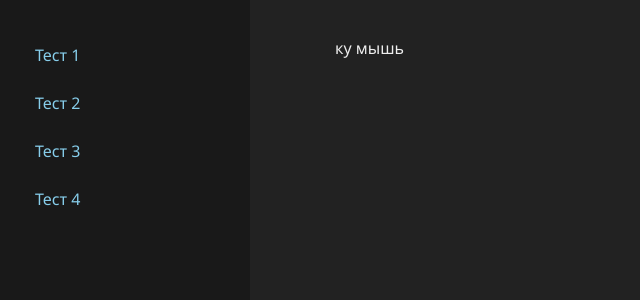
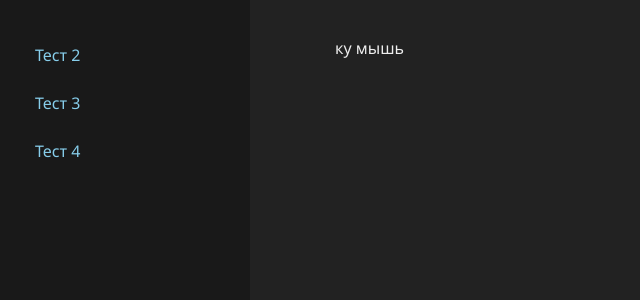
Before and after one commit to ct-y2024/notes, a Jekyll site: the page built from README.md, in a window 1280 px wide. Shown: the top 300 px of the page, without its empty margins (0-640 px from the left). Built offline with Jekyll 4.4.1, drawn with Linux system fonts in a browser that asks for light colours; our own code applies the rules of GitHub Pages for plain Markdown files.

```diff
--- a/_layouts/default.html
+++ b/_layouts/default.html
@@ -11,10 +11,9 @@
     <aside class="sidebar">
       <nav>
         <ul>
-          <li><a href="https://ct-y2024.github.io/notes/anekdote.md">Тест 1</a></li>
-          <li><a href="https://ct-y2024.github.io/notes/test1.md">Тест 2</a></li>
-          <li><a href="https://ct-y2024.github.io/notes/test2.md">Тест 3</a></li>
-          <li><a href="https://ct-y2024.github.io/notes/test3.md">Тест 4</a></li>
+          <li><a href="https://ct-y2024.github.io/notes/docs/test1.md">Тест 2</a></li>
+          <li><a href="https://ct-y2024.github.io/notes/docs/test2.md">Тест 3</a></li>
+          <li><a href="https://ct-y2024.github.io/notes/docs/test3.md">Тест 4</a></li>
       </nav>
     </aside>
 
```
Also changed, not shown: docs/test1.md (added, +1 -0 lines), docs/test2.md (added, +7 -0 lines), docs/test3.md (added, +9 -0 lines).
